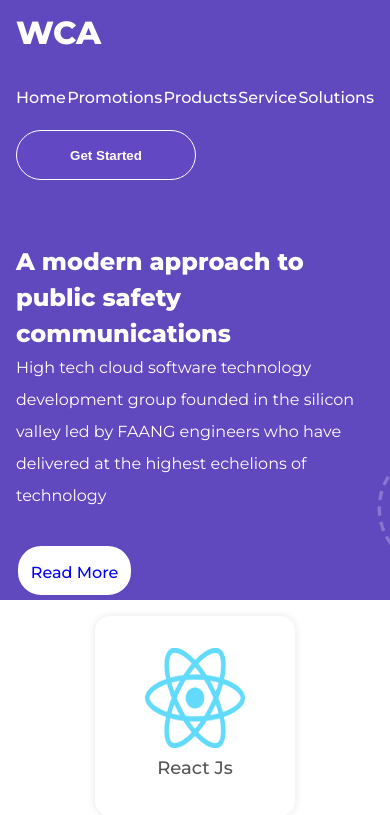
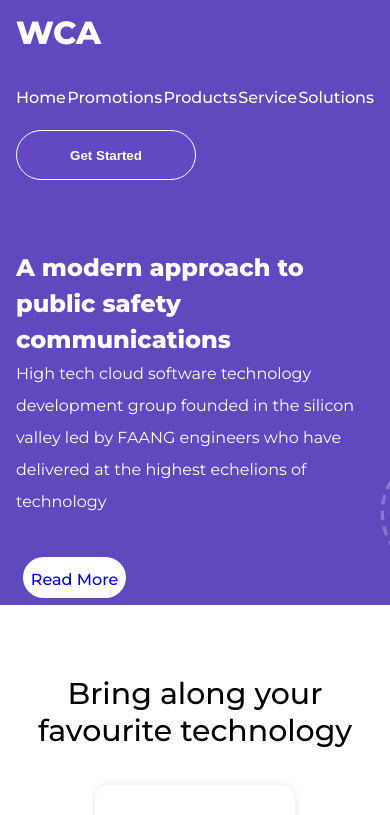
Before and after one commit to flowerStar323/client-test-page-figma, a React (Create React App) app: page / in a window 390 px wide. Shown: the top 815 px of the page. Built offline with nearby package versions, Linux system fonts and the light colour scheme.

Commit message:
styles: update page responsiveness

```diff
--- a/src/components/BringAlong/BringAlong.jsx
+++ b/src/components/BringAlong/BringAlong.jsx
@@ -13,6 +13,7 @@ import Article from "./Article";
 export function BringAlong() {
   return (
     <section className="page-section bring-along">
+      <h3>Bring along your favourite technology</h3>
       <div
         className="left-side"
         style={{ backgroundImage: `url(${bring_along_bg})` }}
--- a/src/components/BringAlong/styles.scss
+++ b/src/components/BringAlong/styles.scss
@@ -4,12 +4,23 @@
   display: flex;
   align-items: center;
   height: 890px;
+  & > h3 {
+    font-size: 30px;
+    font-weight: 500;
+    width: 100%;
+    text-align: center;
+    display: none;
+  }
   @media (max-width: $tabletBreakpoint2) {
     height: 500px;
   }
   @media (max-width: $tabletBreakpoint) {
     display: block;
     height: auto;
+    & > h3 {
+      display: block;
+      margin: 20px 0;
+    }
   }
 }
 
@@ -22,7 +33,7 @@
   padding: 1rem;
   grid-row-gap: 50px;
   grid-column-gap: 60px;
-  background-size: auto 100%;
+  background-size: 610px 875px;
   background-position: right;
   background-repeat: no-repeat;
   @media (max-width: $tabletBreakpoint2) {
@@ -126,8 +137,7 @@
     text-align: center;
     padding-left: 0;
     & > h3 {
-      font-size: 1.5rem;
-      width: auto;
+      display: none;
     }
     & > div {
       display: block;
--- a/src/components/Footer/styles.scss
+++ b/src/components/Footer/styles.scss
@@ -109,6 +109,7 @@ footer.page-footer > section:first-of-type {
 footer.page-footer > section:last-of-type {
   height: 4rem;
   border-top: 1px solid hsla(0, 0%, 100%, 0.68);
+  text-align: center;
   display: flex;
   justify-content: center;
   align-items: center;
--- a/src/components/Hero/styles.scss
+++ b/src/components/Hero/styles.scss
@@ -19,7 +19,7 @@
     height: auto;
   }
   @media (max-width: $tabletBreakpoint2) {
-    height: 600px;
+    height: auto;
     background-size: auto 100%;
     background-color: var(--primary);
   }
--- a/src/components/OtherServices/styles.scss
+++ b/src/components/OtherServices/styles.scss
@@ -19,6 +19,8 @@
     height: 493px;
   }
   @media (max-width: $tabletBreakpoint2) {
+    width: fit-content;
+    margin: auto;
     & > img {
       max-width: 100%;
       height: auto;
@@ -26,6 +28,8 @@
   }
   @media (max-width: $tabletBreakpoint) {
     width: 100%;
+    width: fit-content;
+    margin: auto;
     & > img {
       width: 100%;
       max-width: 600px;
@@ -45,8 +49,8 @@
     height: auto;
   }
   @media (max-width: $tabletBreakpoint) {
-    width: 100%;
-    margin: 3rem 0;
+    width: fit-content;
+    margin: 3rem auto;
   }
 }
 
--- a/src/components/TopBar/styles.scss
+++ b/src/components/TopBar/styles.scss
@@ -15,6 +15,7 @@
 
 .top-bar .main-nav {
   width: 717px;
+  max-width: 717px;
   & > ul {
     list-style-type: none;
     width: 100%;
--- a/src/components/WhyChooseUs/styles.scss
+++ b/src/components/WhyChooseUs/styles.scss
@@ -54,7 +54,7 @@
     }
     & > h3 {
       font-size: 28px;
-      line-height: 2;
+      margin: 1rem 0;
       font-weight: 500;
     }
     & > p {
@@ -64,4 +64,25 @@
       font-size: 22px;
     }
   }
+  @media (max-width: $tabletBreakpoint) {
+    height: auto;
+    font-size: 0.8rem;
+    & > div {
+      & > div:first-of-type {
+        & > img {
+          width: 50px;
+          height: 50px;
+        }
+      }
+      & > h3 {
+        font-size: 22px;
+        line-height: 1;
+      }
+      & > p {
+        line-height: 1.2;
+        word-spacing: normal;
+        font-size: 18px;
+      }
+    }
+  }
 }
--- a/src/styles/base.scss
+++ b/src/styles/base.scss
@@ -44,11 +44,13 @@ a {
     width: fit-content;
     height: 53px;
     line-height: 53px;
-    margin-right: 1rem;
+    margin: 0.3rem;
     padding: 0 1.5rem;
     font-weight: 500;
     @media (max-width: $mobileBreakpoint) {
-      padding: 0 0.8rem;
+      padding: 0 0.5rem;
+      height: 45px;
+      line-height: 45px;
     }
   }
 }
--- a/src/styles/layout.scss
+++ b/src/styles/layout.scss
@@ -1,7 +1,7 @@
 .page-section {
   width: 1403px;
   margin: auto;
-  margin-bottom: 4rem;
+  margin-bottom: 70px;
   @media (max-width: $tabletBreakpoint2) {
     width: 1025px;
   }
```
